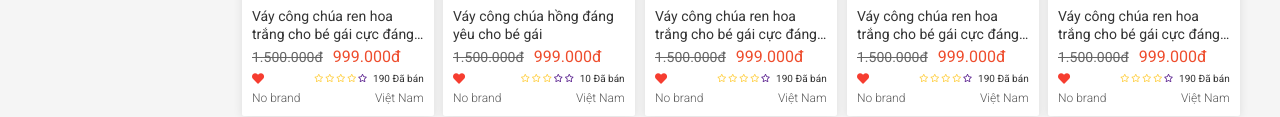
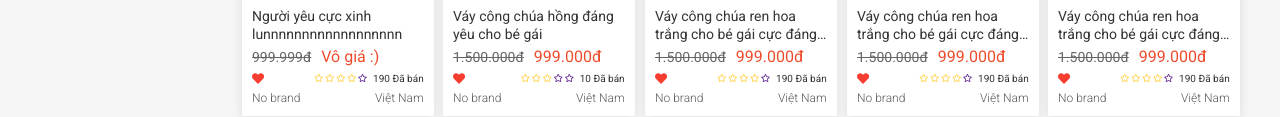
Before and after one commit to nc-minh/shopeeeeee, a plain HTML site: page index.html in a window 1280 px wide. Shown: the part 421-538 px from the top of the page. Drawn offline with nearby package versions, Linux system fonts and the light colour scheme.

Commit message:
update nguoiyeuvogia
update nguoiyeuvogia

```diff
--- a/index.html
+++ b/index.html
@@ -428,10 +428,10 @@
                                     <!-- product item -->
                                     <a class="home-product-item" href="">
                                         <div class="home-product-item__img" style="background-image: url(assets/img/product1.jpg);"></div>
-                                        <h4 class="home-product-item__name">Váy công chúa ren hoa trắng cho bé gái cực đáng yêu lắm luôn ý</h4>
+                                        <h4 class="home-product-item__name">Người yêu cực xinh lunnnnnnnnnnnnnnnnnn</h4>
                                         <div class="home-product-item__price">
-                                            <span class="home-product-item__price-old">1.500.000đ</span>
-                                            <span class="home-product-item__price-current">999.000đ</span>
+                                            <span class="home-product-item__price-old">999.999đ</span>
+                                            <span class="home-product-item__price-current">Vô giá :)</span>
                                         </div>
                                         <div class="home-product-item__action">
                                             <!-- home-product-item__like--liked -->
```
